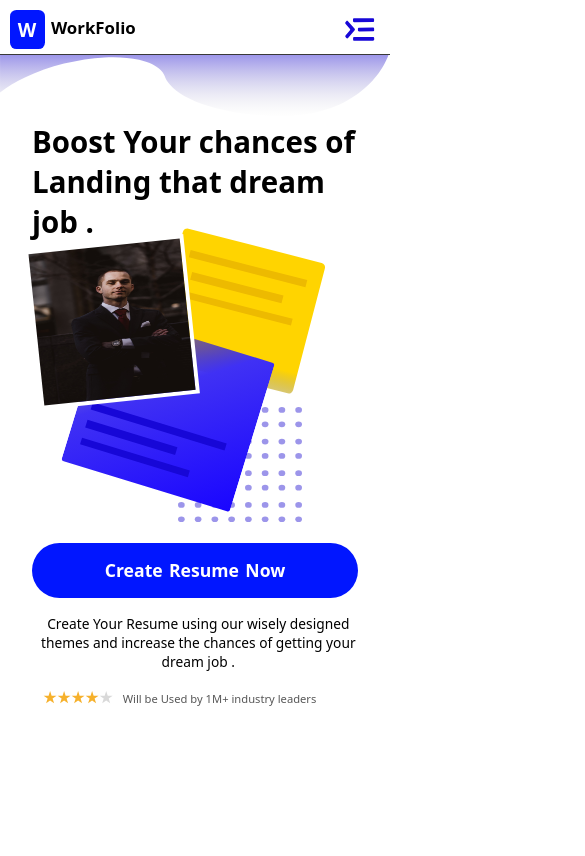
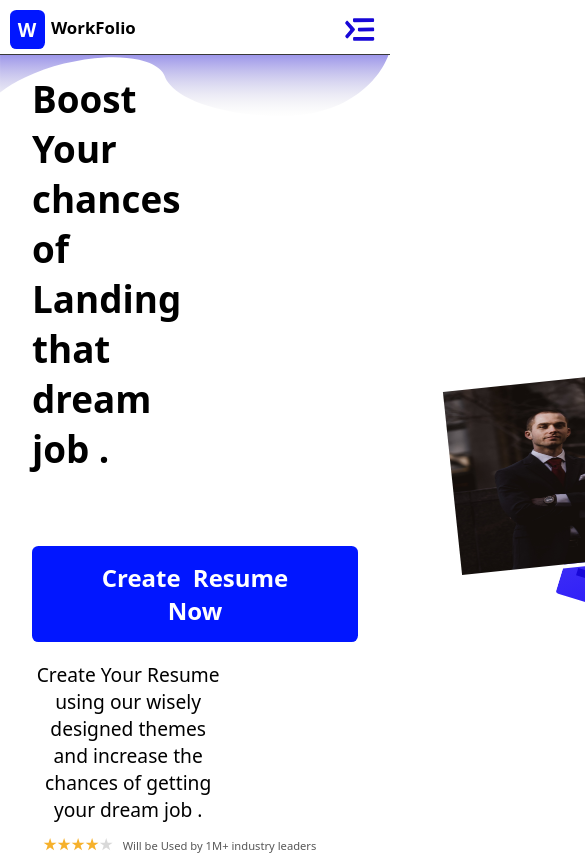
Before and after one commit to soumen974/WorkFolio, a React (Create React App) app: page / in a window 390 px wide. Shown: the top 856 px of the page, 585 px wide, since content can reach past the window. Built offline with nearby package versions, Linux system fonts and the light colour scheme.

Commit message:
applying the responsivenes in the sec1 working on

```diff
--- a/src/Components/Section01.css
+++ b/src/Components/Section01.css
@@ -23,7 +23,7 @@
     flex-wrap: wrap;
     width: 100%;
     padding: 0rem 4rem ;
-    /* justify-content: space-evenly; */
+    justify-content: space-evenly;
     /* gap: 0.1rem; */
 }
 .left_landing_content{
@@ -82,21 +82,21 @@ position:relative;
 
 
 .Down_things{
-    padding: 0rem 4rem ;
+    padding: 0rem 4.4rem ;
     margin-top: -8rem;
 
 }
-.Down_things button{
+.Down_things button {
     padding: 0.85rem 3.2rem ;
     background-color: #0116ff;
     border-radius: 0.4rem;
     border: 1px solid transparent;
     color: white;
     font-size: 1.5rem;
-    font-weight:600;
+    font-weight: 600;
     word-spacing: 0.371rem;
+}
 
-}
 .right_landing_content  img{
     height: 14rem;
     width: 14rem;
@@ -120,8 +120,13 @@ position:relative;
 }
 
 
-   /* -----------------------actual-- */
-   @media (max-width:820px){
+   /* -----------------------Mobile First-- */
+   @media (max-width:680px){
+
+    .Down_things button :hover {
+        background-color: #000109;
+    }
+
     .UpperVectorHead svg{
         margin-top: -.1991rem;
         width:100%;
@@ -134,7 +139,7 @@ position:relative;
         flex-wrap: wrap;
         width: 100%;
         padding: 0rem 2rem ;
-        /* justify-content: space-evenly; */
+        justify-content: space-evenly;
         /* gap: 0.1rem; */
     }
 
@@ -161,10 +166,9 @@ position:relative;
     font-weight: 500;
     width: 102%;
     text-align: center;
-  padding: 1rem 0rem ;
+   padding: 1rem 0rem ;
+  }
 
-
-  }
 
   .Down_things button{
     padding: 0.9rem 1rem ;
@@ -222,7 +226,134 @@ width: 11rem;
         padding: 0rem 0.6rem;
     }
 
+   }
 
 
 
+   @media (max-width:1286px) {
+
+    .landing_page_content{
+        /* background-color: black; */
+        margin-top: -3rem;
+        display:flex;
+        flex-wrap: wrap;
+        width: 100%;
+        padding: 0rem 0rem ;
+        justify-content: space-evenly;
+    }
+
+    .left_landing_content {
+        width: 60%;
+        padding: 0rem 2rem;
+    }
+    .left_landing_content h2{
+        font-size: 2.3rem;
+        width: 48%;
+    }
+    .right_landing_content{
+        display: flex;
+    }
+
+
+.Down_things{
+    padding: 0rem rem;
+    margin-top: -8rem;
+
+}
+.Down_things button {
+    padding: 0.85rem 3.2rem ;
+    background-color: #0116ff;
+    border-radius: 0.4rem;
+    border: 1px solid transparent;
+    color: white;
+    font-size: 1.5rem;
+    font-weight: 600;
+    word-spacing: 0.371rem;
+}
+
    }
+   @media (max-width:1150px) {
+
+    .landing_page_content{
+        /* background-color: black; */
+        margin-top: -3rem;
+        display:flex;
+        flex-wrap: wrap;
+        width: 100%;
+        padding: 0rem 0rem ;
+        justify-content: space-evenly;
+    }
+
+    .left_landing_content {
+        width: 100%;
+        padding: 0rem 2rem;
+    }
+    .left_landing_content h2{
+        font-size: 2.3rem;
+        width: 35%;
+    }
+    .right_landing_content{
+         margin-top: -6rem;
+        margin-left: 28rem;
+    }
+
+
+.Down_things{
+    padding: 0rem 2rem;
+    margin-top: -8rem;
+
+}
+.Down_things button {
+    padding: 0.85rem 3.2rem ;
+    background-color: #0116ff;
+    border-radius: 0.4rem;
+    border: 1px solid transparent;
+    color: white;
+    font-size: 1.5rem;
+    font-weight: 600;
+    word-spacing: 0.371rem;
+}
+
+.right_landing_content  img{
+    height: 12rem;
+    width: 12rem;
+    transform: rotate(-5.99deg);
+    border: 0.25rem solid white;
+    position:relative;
+}
+
+
+.ThreeVector{
+    position:static;
+    z-index: -1;
+}
+.yellowVector svg{
+margin-left: -2.6rem;
+margin-top: -1.2rem;
+height: 13rem;
+width: 13rem;
+}
+.blueVector svg{
+    margin-top: -8rem;
+    margin-left: -4rem;
+height: 12rem;
+width: 12rem;
+position:relative;
+
+}
+.dottet-vector svg{
+    position:static;
+    margin-top: -6rem;
+    margin-left: 2rem;
+    height: 7.8rem;
+    width: 7.8rem;
+}
+
+.landing_ad-talk{
+    font-size: 1.2rem;
+    width: 59%;
+    padding:  1.2rem 0rem 0.7rem 0rem ;
+
+}
+
+   }
--- a/src/Components/Section01.jsx
+++ b/src/Components/Section01.jsx
@@ -69,7 +69,7 @@ export default function Section01() {
                         </div>
 
                         <div className="dottet-vector">
-                                                <svg xmlns="http://www.w3.org/2000/svg" width="141" height="131" viewBox="0 0 141 131" fill="none">
+                                                <svg  width="141" height="131" viewBox="0 0 141 131" fill="none">
                         <ellipse cx="3.81081" cy="3.275" rx="3.81081" ry="3.275" fill="#7D74E3" fillOpacity="0.76"/>
                         <ellipse cx="22.8649" cy="3.275" rx="3.81081" ry="3.275" fill="#7D74E3" fillOpacity="0.76"/>
                         <ellipse cx="3.81081" cy="19.65" rx="3.81081" ry="3.275" fill="#7D74E3" fillOpacity="0.76"/>
```
Also changed, not shown: src/IFneedCode.txt.
